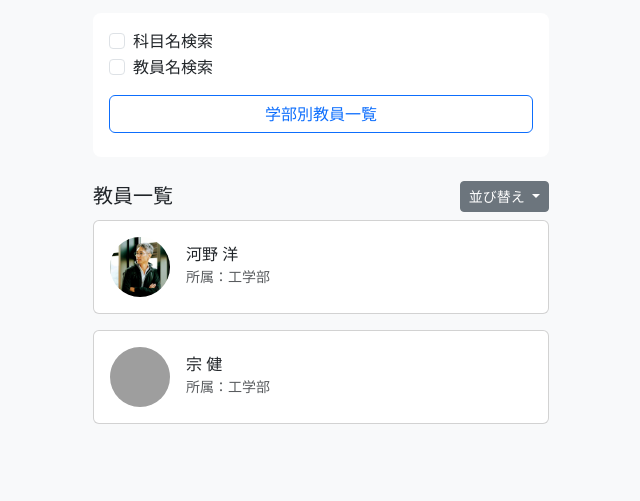
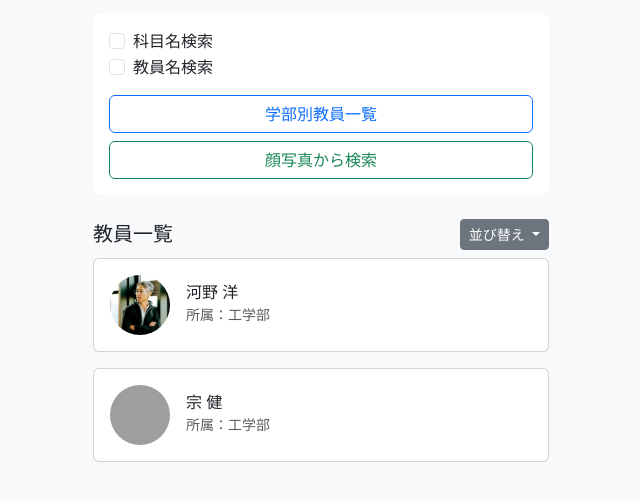
Before and after one commit to KoseiKawakami/HTML-, a plain HTML site: page top_menu.html in a window 1280 px wide. Shown: the part 139-640 px from the top of the page, without its empty margins (319-959 px from the left). Drawn offline with nearby package versions, Linux system fonts and the light colour scheme; grey boxes are pictures that could not be loaded.

Commit message:
Update top_menu.html

```diff
--- a/top_menu.html
+++ b/top_menu.html
@@ -50,6 +50,7 @@
         <label class="form-check-label" for="nameSearch">教員名検索</label>
       </div>
       <a href="#" class="btn btn-outline-primary w-100 mb-2">学部別教員一覧</a>
+      <a href="face_search.html" class="btn btn-outline-success w-100">顔写真から検索</a>
     </div>
 
     <!-- 教員一覧タイトルと並び替えボタン -->
```
